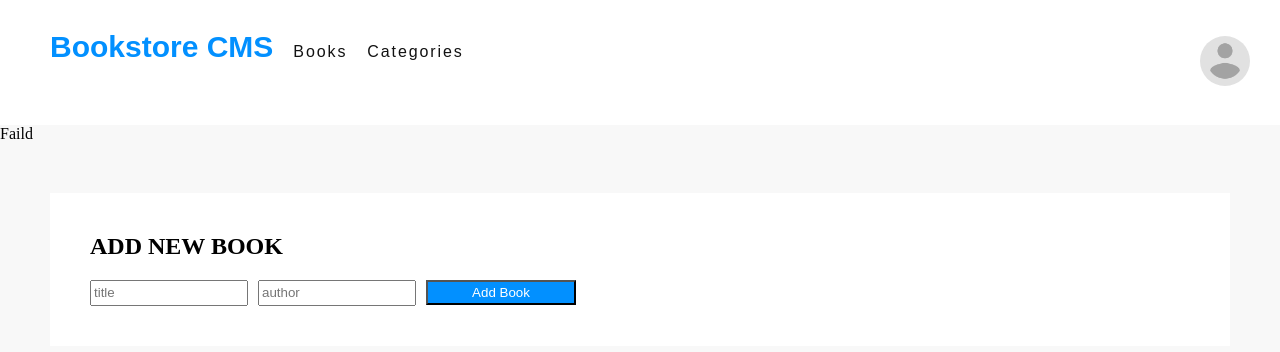
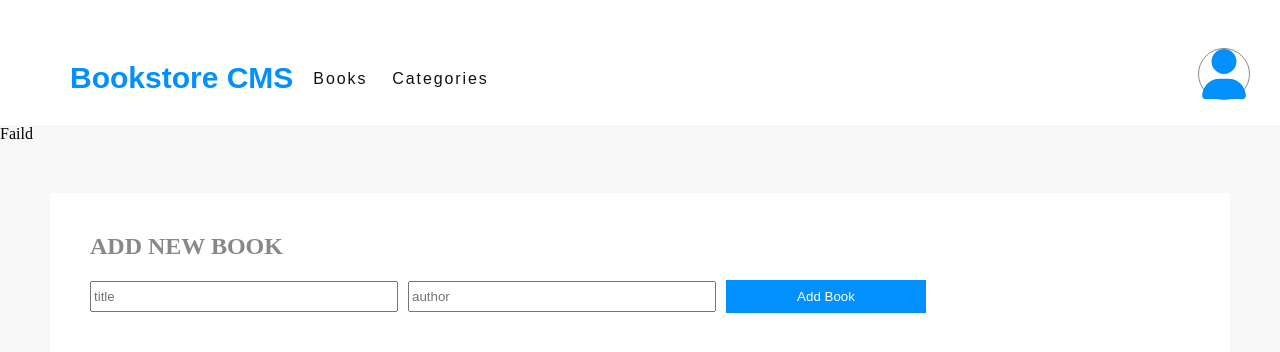
Before and after one commit to jadibdev/Bookstore, a React (Create React App) app: page / in a window 1280 px wide. Shown: the top 352 px of the page. Built offline with nearby package versions, Linux system fonts and the light colour scheme; no server answers.

Commit message:
Update index.css

```diff
--- a/package.json
+++ b/package.json
@@ -4,11 +4,16 @@
   "version": "0.1.0",
   "private": true,
   "dependencies": {
+    "@fortawesome/fontawesome-free": "^6.1.1",
+    "@fortawesome/fontawesome-svg-core": "^6.1.1",
+    "@fortawesome/free-solid-svg-icons": "^6.1.1",
+    "@fortawesome/react-fontawesome": "^0.2.0",
     "@reduxjs/toolkit": "^1.8.3",
     "@testing-library/jest-dom": "^5.16.4",
     "@testing-library/react": "^13.3.0",
     "@testing-library/user-event": "^13.5.0",
     "axios": "^0.27.2",
+    "font-awesome": "^4.7.0",
     "prop-types": "^15.8.1",
     "react": "^18.2.0",
     "react-dom": "^18.2.0",
--- a/public/index.html
+++ b/public/index.html
@@ -24,6 +24,8 @@
       work correctly both with client-side routing and a non-root public URL.
       Learn how to configure a non-root public URL by running `npm run build`.
     -->
+  <link rel="stylesheet" href="https://use.fontawesome.com/releases/v5.13.0/css/all.css"
+    integrity="sha384-Bfad6CLCknfcloXFOyFnlgtENryhrpZCe29RTifKEixXQZ38WheV+i/6YWSzkz3V" crossorigin="anonymous" />
     <title>React App</title>
   </head>
   <body>
--- a/src/components/Navbar.js
+++ b/src/components/Navbar.js
@@ -1,6 +1,7 @@
 import React from 'react';
 import { Link } from 'react-router-dom';
-import logo from '../assets/profile-avatar.png';
+import { FontAwesomeIcon } from '@fortawesome/react-fontawesome';
+import { faUser } from '@fortawesome/free-solid-svg-icons';
 
 const Navbar = () => (
   <div className="navbar__container">
@@ -12,7 +13,7 @@ const Navbar = () => (
       </nav>
     </div>
     <div>
-      <img id="profile-pic" alt="profile pic" src={logo} />
+      <FontAwesomeIcon id="profile-pic" icon={faUser} />
     </div>
   </div>
 );
--- a/src/index.css
+++ b/src/index.css
@@ -4,10 +4,12 @@ body {
 }
 
 .navbar {
+  display: flex;
+  align-items: center;
   height: 5.938rem;
   background: white;
   padding-top: 30px;
-  padding-left: 30px;
+  padding-left: 50px;
 }
 
 .navlink {
@@ -49,8 +51,11 @@ body {
 #profile-pic {
   width: 50px;
   height: 50px;
+  margin-right: 30px;
+  margin-top: 25px;
+  color: #0290ff;
+  border: 1px solid #888;
   border-radius: 100%;
-  margin-right: 30px;
 }
 
 .book__container {
@@ -79,6 +84,7 @@ body {
   color: white;
   height: 30px;
   cursor: pointer;
+  border: none;
 }
 
 .form__container {
@@ -88,21 +94,23 @@ body {
 }
 
 .form__container input {
-  width: 150px;
-  height: 20px;
+  width: 300px;
+  height: 25px;
   margin-right: 10px;
 }
 
 .form__container h1 {
   margin-top: 0;
+  color: #888;
 }
 
 #submit__button {
-  width: 150px;
-  height: 25px;
+  width: 200px;
+  height: 33px;
   background: #0290ff;
   color: white;
   cursor: pointer;
+  border: none;
 }
 
 .button__list {
--- a/src/index.js
+++ b/src/index.js
@@ -11,6 +11,7 @@ import store from './redux/configureStore';
 import App from './App';
 import reportWebVitals from './reportWebVitals';
 import Categories from './components/Categories';
+import 'font-awesome/css/font-awesome.min.css';
 
 const root = ReactDOM.createRoot(document.getElementById('root'));
 
```
Also changed, not shown: 1 other file (tests, documents, lock files or other folders).
